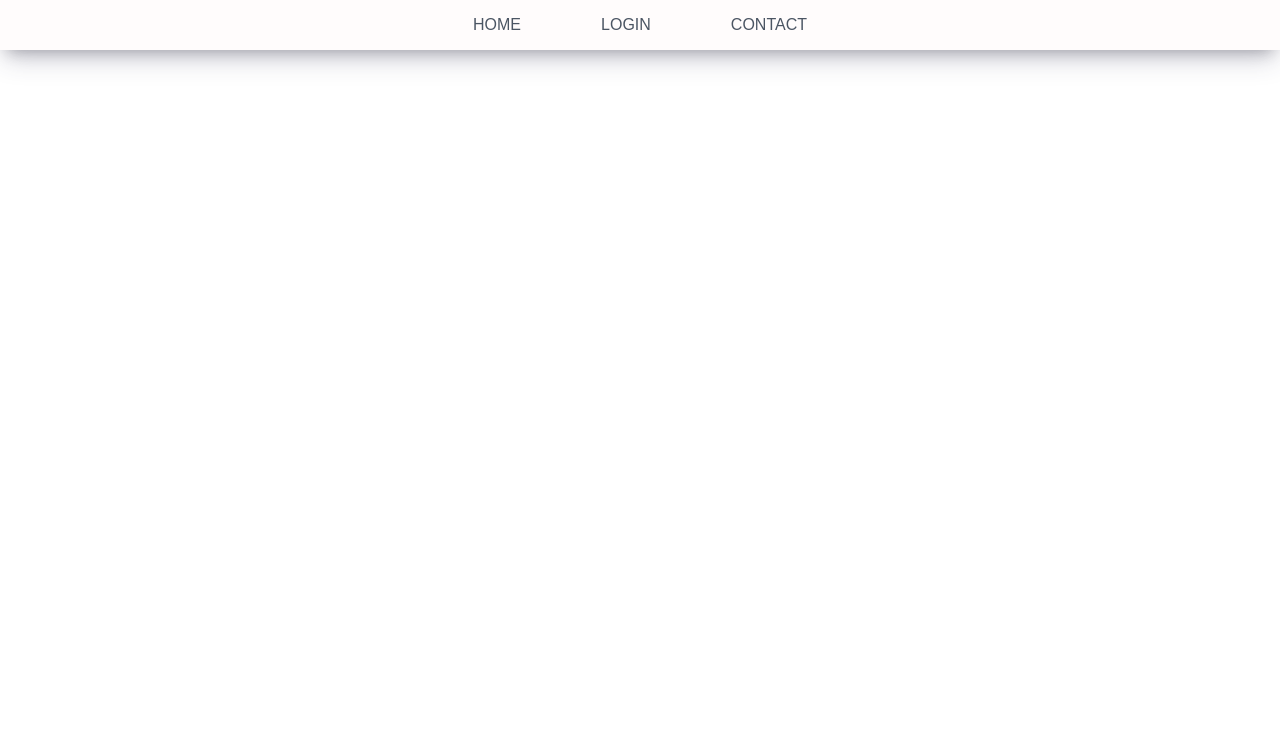
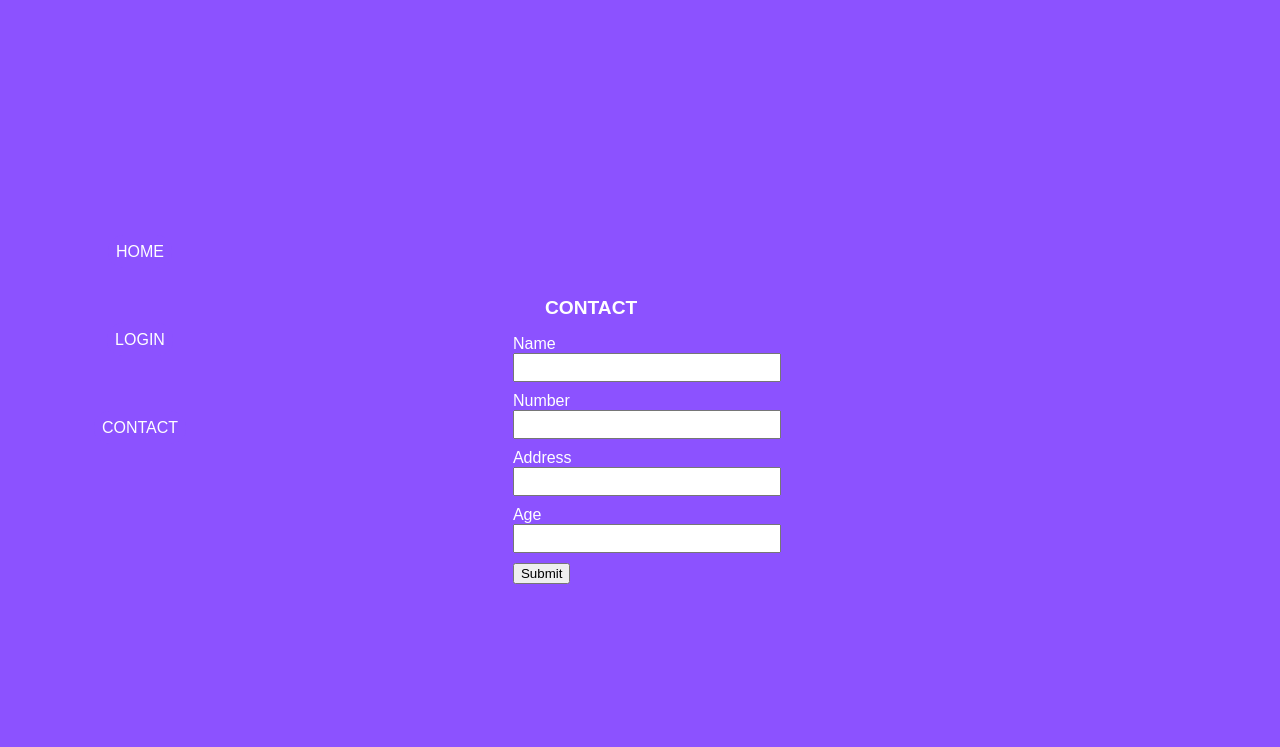
Before and after one commit to Sushantmg/Weather_App, a plain HTML site: page WeatherApp/contact/contact.html in a window 1280 px wide. Drawn offline with Linux system fonts and the light colour scheme.

Commit message:
final result

```diff
--- a/WeatherApp/contact/contact.css
+++ b/WeatherApp/contact/contact.css
@@ -1,33 +1,70 @@
-*{
-    margin: 0;
-    padding: 0;
-    font-family:'Poppins', sans-serif;
-    box-sizing: border-box;
-}
 :root{
 
-    --primary-color: #e5e5e5;
+  --primary-color: #8c52ff;
   --secondary-color: rgb(255, 252, 252);
   --primary-font: #3E6680;
-    --border-radius: 10px;
-    --box-shadow: rgba(50, 50, 93, 0.25) 0px 13px 27px -5px, rgba(0, 0, 0, 0.3) 0px 8px 16px -8px;
+  --border-radius: 15px;
+  --box-shadow:rgba(240, 46, 170, 0.4) 0px 5px, rgba(240, 46, 170, 0.3) 0px 10px, rgba(240, 46, 170, 0.2) 0px 15px, rgba(240, 46, 170, 0.1) 0px 20px, rgba(240, 46, 170, 0.05) 0px 25px;
 }
-.navbar {
+body{
   display: flex;
+  background-color: var(--primary-color);
+  font-family: 'poopins',sans-serif;
   justify-content: center;
   align-items: center;
-    background-color: var(--secondary-color);
-    padding: 1rem 2rem;
-    box-shadow: var(--box-shadow);
+  height: 130vh;
+  width:100vw;
+  margin: 0;
+}
+
+.container{
+  display: flex;
+
 
 }
+.navbar{
+  width: 30vh;
+  display: flex;
+  flex-direction: column;
+  justify-content: space-around;
+  background-color: var(--primary-color);
+  position: absolute;
+  left: 0;
+  height: 85vh;
+  top: 0;
+}
+.nav-items {
+ display: flex;
+ flex-direction: column;
+ justify-content: center;
+ align-items: center;
+ gap: 70px;
+ height: 100vh;
 
+}
+.nav-items li
+{
+  list-style: none;
+}
+.nav-items li a
+{
+  text-decoration: none;
+  color: white;
+  background-color: var(--primary-color);
+  padding:0.5rem;
+  border-radius: var(--border-radius);
+
+
+}
+.nav-items li a:hover{
+  background-color: rgba( 255,  255, 255, 0.3);
+}
 
 .nav-links {
   display: flex;
-    gap: 5rem;
-    padding-left: 5rem;
-    padding-right: 5rem;
+  flex-direction: column;
+  gap: 2rem;
+  margin-top: 2rem;
 }
 
 .nav-links a {
@@ -36,6 +73,34 @@
   font-weight: 500;
   transition: color 0.3s;
 }
+
 .nav-links a:hover {
   color: #2563eb;
 }
+
+.form-section {
+  max-width: 300px;
+  padding-bottom: 10rem;
+}
+label {
+  display: block;
+  margin-bottom: 10px;
+  color: white;
+}
+#contact{
+  color: white;
+  padding-bottom: 1rem;
+  padding-left: 2rem;
+  font-size: larger;
+  font-weight: bolder;
+}
+input[type="text"],
+input[type="number"] {
+  width: 100%;
+  padding: 5px;
+}
+#error-div {
+  color: red;
+  display: block;
+  margin-top: 10px;
+}
--- a/WeatherApp/contact/contact.html
+++ b/WeatherApp/contact/contact.html
@@ -7,14 +7,43 @@
     <link rel="stylesheet" href="../contact/contact.css">
 </head>
 <body>
+  <div class="container">
     <div class="navbar">
-    <div class="nav-links">
-      <a href="../home/index.html">HOME</a>
-      <a href="../login/login.html">LOGIN</a>
-      <a href="../contact/contact.html">CONTACT</a>
-    </div>
+    <ul class="nav-items">
+      <li><a href="../home/index.html">HOME</a></li>
+      <li><a href="../login/login.html">LOGIN</a></li>
+      <li><a href="../contact/contact.html">CONTACT</a></li>
+    </ul>
   </div>
 
+  <section class="form-section">
+    <div id="contact">
+      CONTACT
+    </div>
+
+    <div>
+      <label for="f_name">Name
+        <input id="f_name" type="text">
+      </label>
+    </div>
+    <div>
+      <label for="number">Number
+        <input id="number" type="number">
+      </label>
+    </div>
+    <div>
+      <label for="address">Address
+        <input id="address" type="text">
+      </label>
+    </div>
+    <div>
+      <label for="age">Age
+        <input id="age" type="number">
+      </label>
+    </div>
+    <span id="error-div"></span>
+    <input onclick="formsubmit()" type="submit" value="Submit" >
+  </section>
 
     <script src="../contact/contact.js"></script>
 </body>
--- a/WeatherApp/contact/contact.js
+++ b/WeatherApp/contact/contact.js
@@ -0,0 +1,52 @@
+
+    const f_name = document.getElementById("f_name");
+    const number = document.getElementById("number");
+    const address = document.getElementById("address");
+    const age = document.getElementById("age");
+
+    async function formsubmit() {
+
+      const f_nameval = f_name.value.trim();
+      const numberval = number.value.trim();
+      const addressval = address.value.trim();
+      const ageval = age.value.trim();
+
+      if ( !f_nameval || !numberval || !addressval || !ageval) {
+        setError("Please fill in all fields.");
+        return;
+      }
+
+      const payload = {
+        f_name: f_nameval,
+        number: numberval,
+        address: addressval,
+        afe: ageval
+      };
+console.log(payload)
+      try {
+        const res = await fetch("https://jsonplaceholder.typicode.com/posts", {
+          method: "POST",
+          body: JSON.stringify(payload),
+          headers: {
+            "Content-Type": "application/json"
+          }
+        });
+
+        if (!res.ok) {
+          throw new Error("Failed to post data");
+        }
+
+        const data = await res.json();
+        alert("Data has been added! New ID: " + data.id);
+        console.log(data);
+        setError(""); // Clear any previous errors
+      } catch (err) {
+        alert(err);
+        console.error(err);
+        setError("Something went wrong while submitting the form.");
+      }
+    }
+
+    function setError(errorMessage) {
+      document.getElementById("error-div").innerText = errorMessage;
+    }
--- a/WeatherApp/home/index.css
+++ b/WeatherApp/home/index.css
@@ -50,9 +50,15 @@ body{
 {
   text-decoration: none;
   color: white;
+  background-color: var(--primary-color);
+  padding:0.5rem;
+  border-radius: var(--border-radius);
+
 
 }
-
+.nav-items li a:hover{
+  background-color: rgba( 255,  255, 255, 0.3);
+}
 
 .nav-links {
   display: flex;
@@ -85,11 +91,13 @@ display: flex;
 flex-direction: column;
 align-items: center;
 position: absolute;
-top: 18%;
-left: 37%;
+top: 10%;
+left: 20%;
 
 
 }
+
+
 h2, label,p{
   color: #fff;
   margin: 8px 0;
@@ -112,6 +120,7 @@ button{
   margin-top: 20px;
   width: 100px;
   font-size: 15px;
+  border-radius: var(--border-radius);
 }
 
 button:hover{
--- a/WeatherApp/home/index.js
+++ b/WeatherApp/home/index.js
@@ -56,7 +56,7 @@ function displayWeather(data) {
     hourlyForecastDiv.innerHTML = '';
     tempDivInfo.innerHTML = '';
 
-    if (data.cod === '404') {
+    if (data.code === '404') {
         weatherInfoDiv.innerHTML = `<p>${data.message}</p>`;
     } else {
         const cityName = data.name;
--- a/WeatherApp/login/login.css
+++ b/WeatherApp/login/login.css
@@ -1,33 +1,70 @@
-*{
-    margin: 0;
-    padding: 0;
-    font-family:'Poppins', sans-serif;
-    box-sizing: border-box;
-}
 :root{
 
-    --primary-color: #e5e5e5;
+  --primary-color: #8c52ff;
   --secondary-color: rgb(255, 252, 252);
   --primary-font: #3E6680;
-    --border-radius: 10px;
-    --box-shadow: rgba(50, 50, 93, 0.25) 0px 13px 27px -5px, rgba(0, 0, 0, 0.3) 0px 8px 16px -8px;
+  --border-radius: 15px;
+  --box-shadow:rgba(240, 46, 170, 0.4) 0px 5px, rgba(240, 46, 170, 0.3) 0px 10px, rgba(240, 46, 170, 0.2) 0px 15px, rgba(240, 46, 170, 0.1) 0px 20px, rgba(240, 46, 170, 0.05) 0px 25px;
 }
-.navbar {
+body{
   display: flex;
+  background-color: var(--primary-color);
+  font-family: 'poopins',sans-serif;
   justify-content: center;
   align-items: center;
-    background-color: var(--secondary-color);
-    padding: 1rem 2rem;
-    box-shadow: var(--box-shadow);
+  height: 130vh;
+  width:100vw;
+  margin: 0;
+}
+
+.container{
+  display: flex;
+
 
 }
+.navbar{
+  width: 30vh;
+  display: flex;
+  flex-direction: column;
+  justify-content: space-around;
+  background-color: var(--primary-color);
+  position: absolute;
+  left: 0;
+  height: 85vh;
+  top: 0;
+}
+.nav-items {
+ display: flex;
+ flex-direction: column;
+ justify-content: center;
+ align-items: center;
+ gap: 70px;
+ height: 100vh;
 
+}
+.nav-items li
+{
+  list-style: none;
+}
+.nav-items li a
+{
+  text-decoration: none;
+  color: white;
+  background-color: var(--primary-color);
+  padding:0.5rem;
+  border-radius: var(--border-radius);
+
+
+}
+.nav-items li a:hover{
+  background-color: rgba( 255,  255, 255, 0.3);
+}
 
 .nav-links {
   display: flex;
-    gap: 5rem;
-    padding-left: 5rem;
-    padding-right: 5rem;
+  flex-direction: column;
+  gap: 2rem;
+  margin-top: 2rem;
 }
 
 .nav-links a {
@@ -36,6 +73,37 @@
   font-weight: 500;
   transition: color 0.3s;
 }
+
 .nav-links a:hover {
   color: #2563eb;
 }
+#login{
+
+  color: white;
+  padding-bottom: 1rem;
+  padding-left: 2rem;
+  font-size: larger;
+  font-weight: bolder;
+}
+
+  .form-section {
+    padding-bottom: 10rem;
+    max-width: 300px;
+
+
+  }
+  label {
+    display: block;
+    margin-bottom: 10px;
+    color: white;
+  }
+  input[type="text"],
+  input[type="password"] {
+    width: 100%;
+    padding: 5px;
+  }
+  #error-div {
+    color: red;
+    display: block;
+    margin-top: 10px;
+  }
```
Also changed, not shown: WeatherApp/home/index.html (+1 -1 lines), WeatherApp/login/login.html (+30 -5 lines), WeatherApp/login/login.js (+50 -0 lines). Lines whose indentation alone changed are shown as unchanged.
